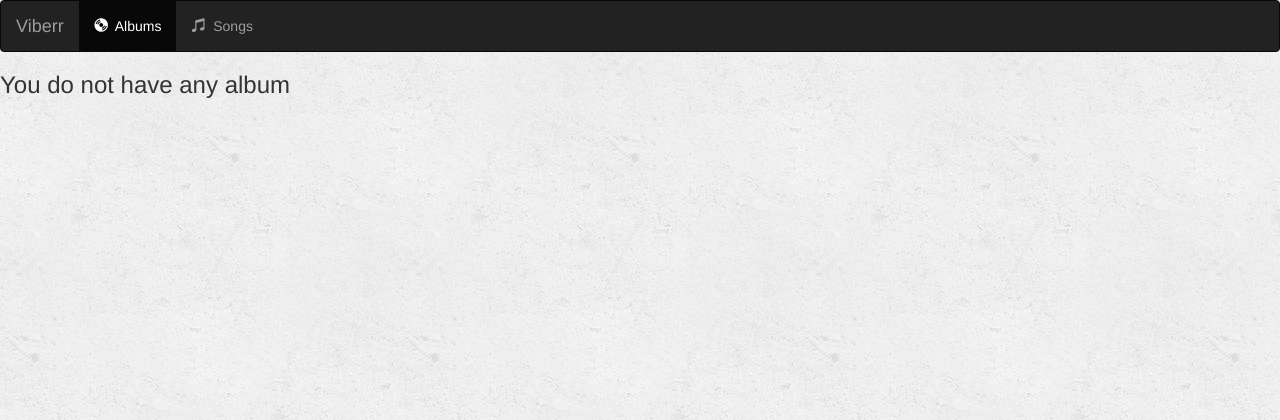
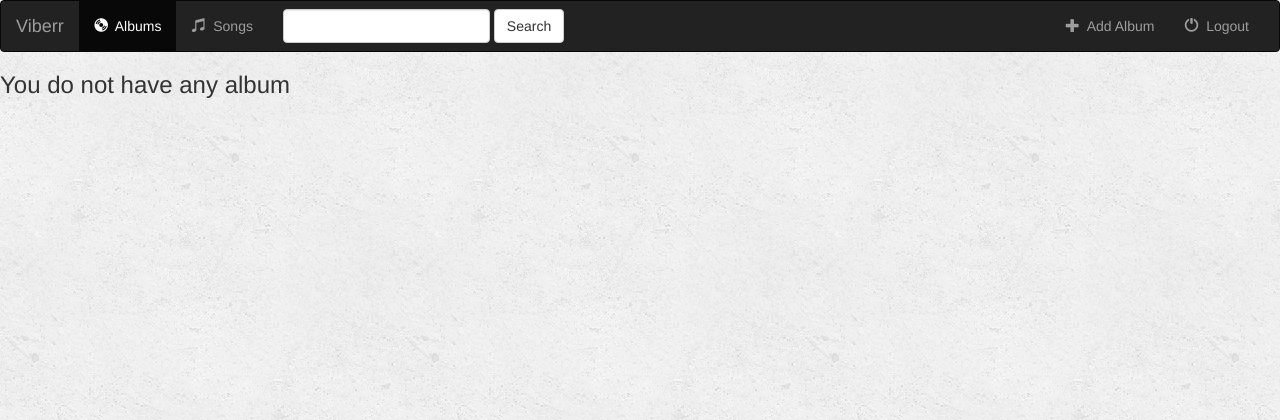
Before and after one commit to supriadi-yusuf/newboston, a Django app: page /music/ in a window 1280 px wide. Shown: the top 420 px of the page. Run offline with Django 3.2, Linux system fonts and the light colour scheme; data that the repository does not hold is empty; some libraries are stand-ins or nearby versions.

Commit message:
complete navigation bar

```diff
--- a/music/templates/music/album_list.html
+++ b/music/templates/music/album_list.html
@@ -36,8 +36,31 @@
                     </a>
                 </li>
             </ul>
+
+            <form class="navbar-form navbar-left" role="search" method="get" action="#">
+                <div class="form-group">
+                    <input type="text" class="form-control" name="q" value="">
+                </div>
+
+                <button type="submit" class="btn btn-default">Search</button>
+            </form>
+
+            <ul class="nav navbar-nav navbar-right">
+                <li class="">
+                    <a href="#">
+                        <span class="glyphicon glyphicon-plus"></span>&nbsp; Add Album
+                    </a>
+                </li>
+                <li class="">
+                  <a href="">
+                      <span class="glyphicon glyphicon-off"></span>&nbsp; Logout
+                  </a>
+                </li>
+            </ul>
+
+
+
         </div>
-
     </div>
 </nav>
 
```
